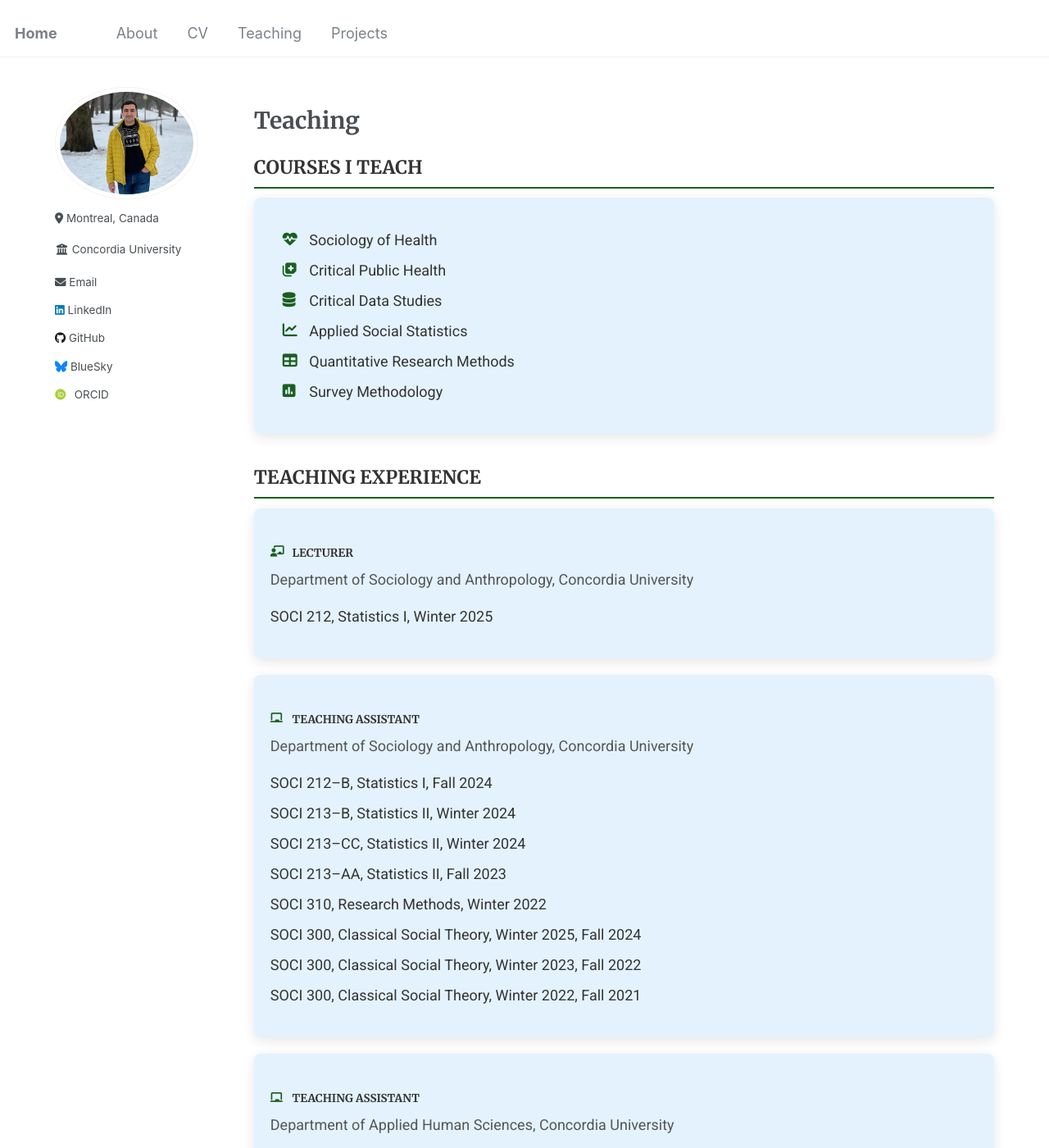
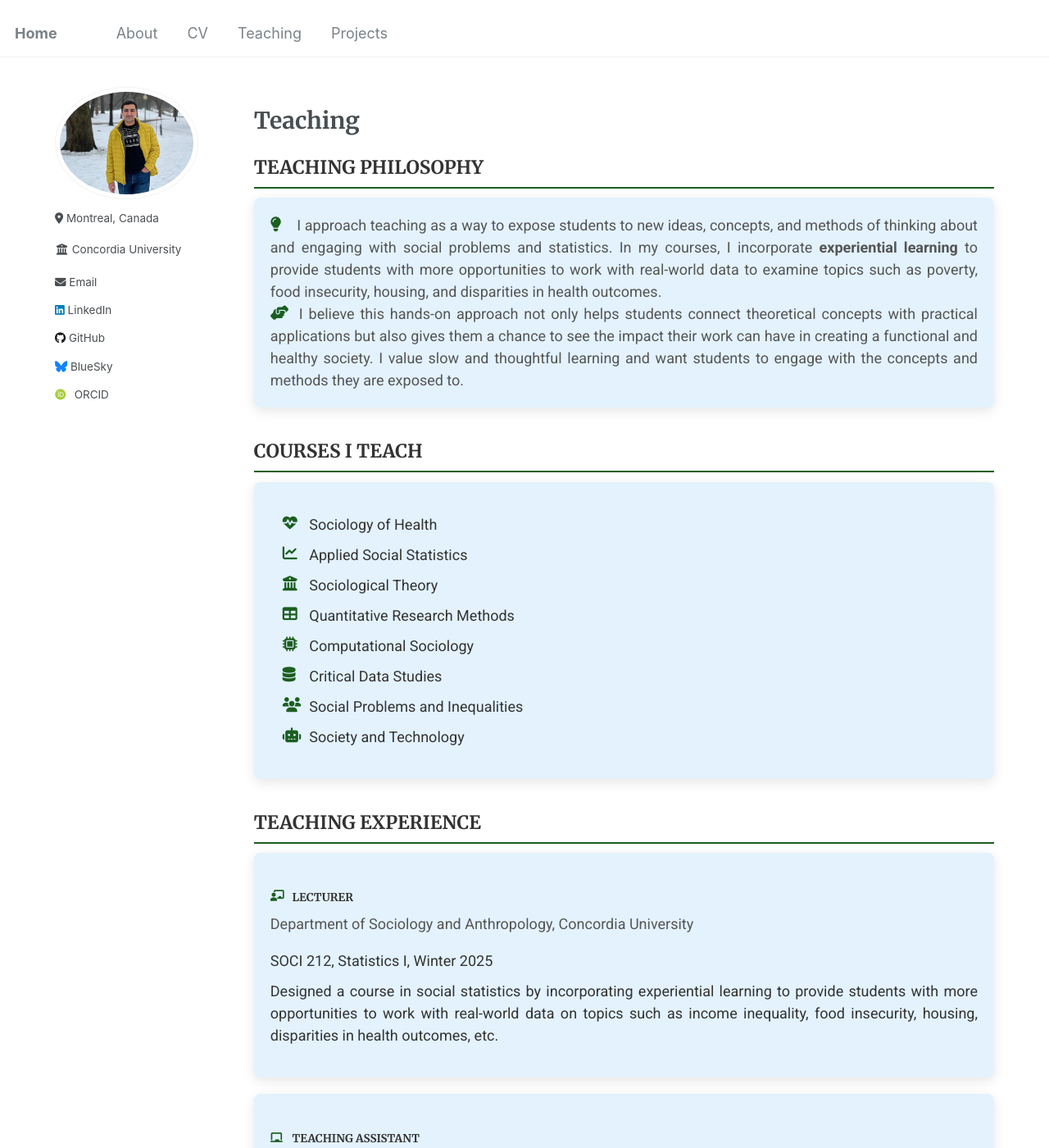
Before and after one commit to Mohsnmonji/mohsnmonji.github.io, a Jekyll site: the page built from _pages/teaching.md, in a window 1280 px wide and 1400 px high. Shown: the whole window at 82% size. Built offline with Jekyll 4.4.1, drawn with Linux system fonts in a browser that asks for light colours; some web fonts are replaced.

Commit message:
Update teaching.md

```diff
--- a/_pages/teaching.md
+++ b/_pages/teaching.md
@@ -62,15 +62,34 @@ author_profile: true
 </style>
 
 <div class="teaching-section">
+  <h2>TEACHING PHILOSOPHY</h2>
+  <div class="teaching-card">
+    <p>
+      <i class="fas fa-lightbulb icon"></i>
+      I approach teaching as a way to expose students to new ideas, concepts, and methods of thinking about and engaging with social problems and statistics. In my courses, I incorporate
+      <strong>experiential learning</strong> to provide students with more opportunities to work with real-world data to examine topics such as poverty, food insecurity, housing, and disparities in health outcomes.
+    </p>
+    <p>
+      <i class="fas fa-hands-helping icon"></i>
+      I believe this hands-on approach not only helps students connect theoretical concepts with practical applications but also gives them a chance to see the impact their work can have
+      in creating a  functional and healthy society. I value slow and thoughtful learning and want students to engage with the concepts and
+      methods they are exposed to.
+    </p>
+  </div>
+</div>
+
+<div class="teaching-section">
   <h2>COURSES I TEACH</h2>
   <div class="teaching-card">
     <ul class="teaching-list">
       <li><i class="fas fa-heartbeat icon"></i> Sociology of Health</li>
-      <li><i class="fas fa-notes-medical icon"></i> Critical Public Health</li>
+      <li><i class="fas fa-chart-line icon"></i> Applied Social Statistics</li>
+      <li><i class="fas fa-university icon"></i> Sociological Theory</li>
+      <li><i class="fas fa-table icon"></i> Quantitative Research Methods</li>
+      <li><i class="fas fa-microchip icon"></i> Computational Sociology</li>
       <li><i class="fas fa-database icon"></i> Critical Data Studies</li>
-      <li><i class="fas fa-chart-line icon"></i> Applied Social Statistics</li>
-      <li><i class="fas fa-table icon"></i> Quantitative Research Methods</li>
-      <li><i class="fas fa-poll icon"></i> Survey Methodology</li>
+      <li><i class="fas fa-users icon"></i> Social Problems and Inequalities</li>
+      <li><i class="fas fa-robot icon"></i> Society and Technology</li>
     </ul>
   </div>
 </div>
@@ -83,6 +102,9 @@ author_profile: true
     <p>Department of Sociology and Anthropology, Concordia University</p>
     <ul>
       <li>SOCI 212, Statistics I, Winter 2025</li>
+      <li>
+        Designed a course in social statistics by incorporating experiential learning to provide students with more opportunities to work with real-world data on topics such as income inequality, food insecurity, housing, disparities in health outcomes, etc.
+      </li>
     </ul>
   </div>
 
```
